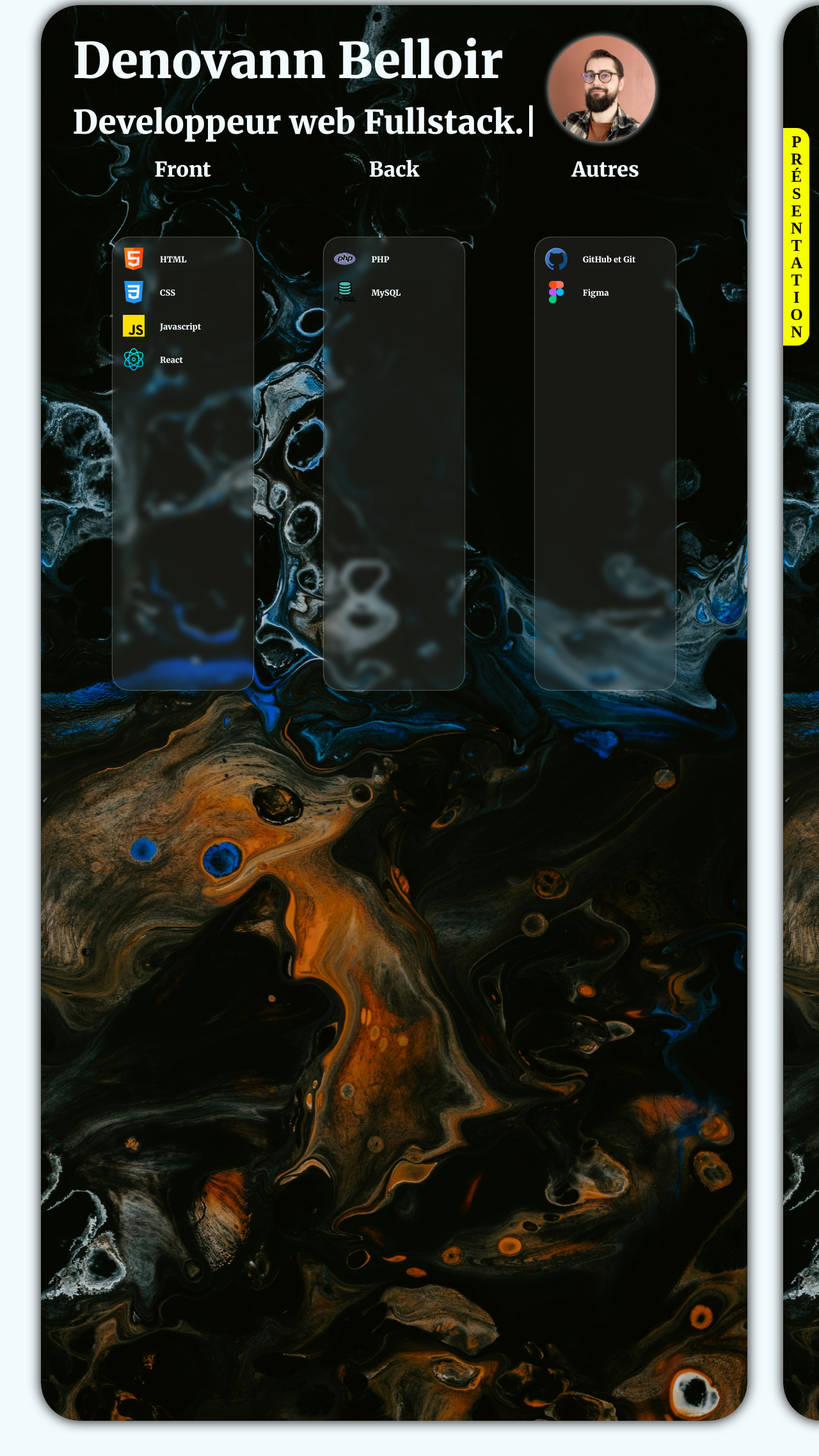
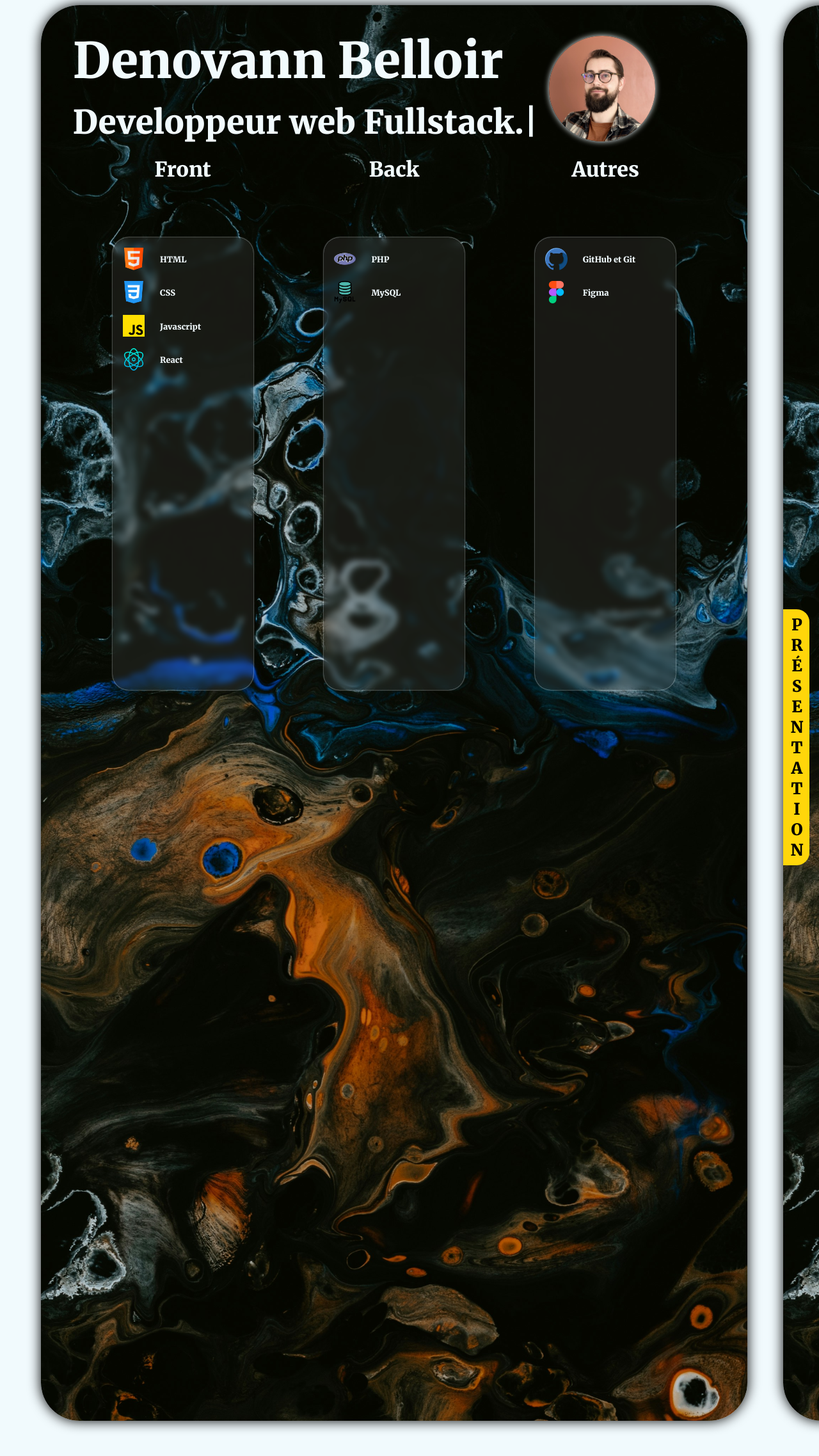
Before and after one commit to Deunoh/portfolio, a PHP site: page / in a window 1280 px wide. Shown: the part 186-2461 px from the top of the page at 64% size. Run offline with PHP 8.4, Linux system fonts and the light colour scheme.

Commit message:
second card wip

```diff
--- a/css/style.css
+++ b/css/style.css
@@ -5,6 +5,7 @@
 body{
     width: 100vw;
     height: 100vh;
+    color: var(--main-color);
 }
 
 .card-box {
@@ -33,8 +34,6 @@ body{
     transform: rotate(-90deg) translateX(-100vh);
     transform-origin: top left;
     overflow-x: hidden;
-
-    /* background-color: red; */
     /* pour ie et mozilla */
     -ms-overlow-style: none;
     scrollbar-width: none;
@@ -55,13 +54,15 @@ body{
 .label-fixed{
     position: absolute;
     left: 0;
-    top: 15vw;
+    top: 44vh;
     text-orientation: upright;
     writing-mode: vertical-lr;
+    transform: translateY(-50%);
 }
 .label-fixed p{
+    font-family: var(--title-font);
     color: black;
-    background-color: #f6ff00;
+    background-color: #FFD60A;
     font-weight: bold;
     text-transform: uppercase;
     font-size: 25px;
@@ -140,23 +141,25 @@ body{
 
 .two {
     position: relative;
-    /* background: #2A2B2A; */
+
 }
 .three {
-    /* background: #2A2B2A; */
+    position: relative;
+
 }
 .four {
-    /* background: #2A2B2A; */
+    position: relative;
+
 }
 
-h1{
+header h1{
     margin: 3rem 3rem 2rem 3rem;
     font-family: var(--title-font);
     /* letter-spacing: 1.2em; */
     font-size: 6vw;
     color: var(--main-color);
 }
-h2{
+header h2{
     margin: 0 3rem;
     /* line-height: 2rem; */
     font-family: var(--title-font);
@@ -171,3 +174,42 @@ h2{
     font-size: 2rem;
     transform: translate(-50%, -50%);
 }
+.two section{
+    display: flex;
+    flex-direction: column;
+    justify-content: space-around;
+    height: 100%;
+    width: 40%;
+    padding-left: 10%;
+}
+.two h2{
+    font-size: 4vw;
+}
+.two__paragraphe{
+    font-size: 1vw;
+}
+.social-list{
+    display: flex;
+    justify-content: flex-start;
+    gap: 5vw;
+}
+.social-list li{
+    width: 6rem;
+    height: 6rem;
+}
+
+.logo-contact{
+    width: 5rem;
+    aspect-ratio: 1/1;
+    border-radius: 20px;
+}
+
+
+
+.cv-img{
+    height: 40vh;
+    position: absolute;
+    right: 16%;
+    top: 44vh;
+    transform: translateY(-50%);
+}
--- a/index.html
+++ b/index.html
@@ -25,7 +25,7 @@
                 <div class="card one">
                     <header>
                         <h1>Denovann Belloir </h1>
-                        <h2>Developpeur web Fullstack.<span>|</span></h2>
+                        <h2>Developpeur web Fullstack.<span id="input-cursor">|</span></h2>
                         <img class="one__img__profile" src="img/profil.jpeg" alt="photo de denovann">
                     </header>
                     <section class="one__section__techno">
@@ -64,15 +64,37 @@
                     <div class="label-fixed">
                         <p>Présentation</p>
                     </div>
+                        <section>
+                            <h2>Présentation<span id="input-cursor">|</span></h2>
+                            <p class="two__paragraphe">Lorem, ipsum dolor sit amet consectetur adipisicing elit. Porro, tempore deserunt reiciendis aspernatur possimus, illum illo ab id asperiores temporibus dignissimos quaerat repudiandae quas omnis! Ullam natus non repudiandae, nisi, autem aut dolores quod repellendus nostrum dolorem fugit officiis. Odit, enim illum. Vel necessitatibus, eos consequatur iusto beatae eaque nam.</p>
+                            <div>
+                                <ul class="social-list">
+                                    <li><a href=""><img src="img/email.png" alt="logo email" class="logo-contact"></a></li>
+                                    <li><a href=""><img src="img/github.png" alt="logo github" class="logo-contact"></a></li>
+                                    <li><a href=""><img src="img/linkedin.png" alt="logo linkedin" class="logo-contact"></a></li>
+                                </ul>
+                            </div>
+                        </section>
+                        <aside>
+                            <img class="cv-img" src="img/Capture d'écran 2024-02-13 214630.png" alt="CV">
+                        </aside>
                 </div>
             </div>
 
             <div class="card-box">
-                <div class="card three"></div>
+                <div class="card three">
+                    <div class="label-fixed">
+                        <p>Projets</p>
+                    </div>
+                </div>
             </div>
 
             <div class="card-box">
-                <div class="card four"></div>
+                <div class="card four">
+                    <div class="label-fixed">
+                        <p>Contact</p>
+                    </div>
+                </div>
             </div>
         </div>
 
```
Also changed, not shown: img/Capture d'écran 2024-02-13 214630.png (added), img/email.png (added), img/github.png (added), img/linkedin.png (added).
